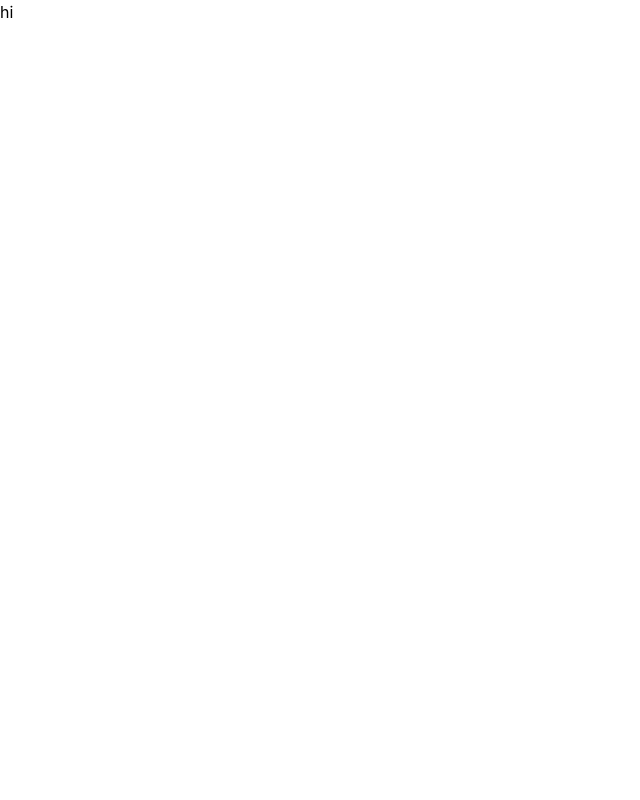
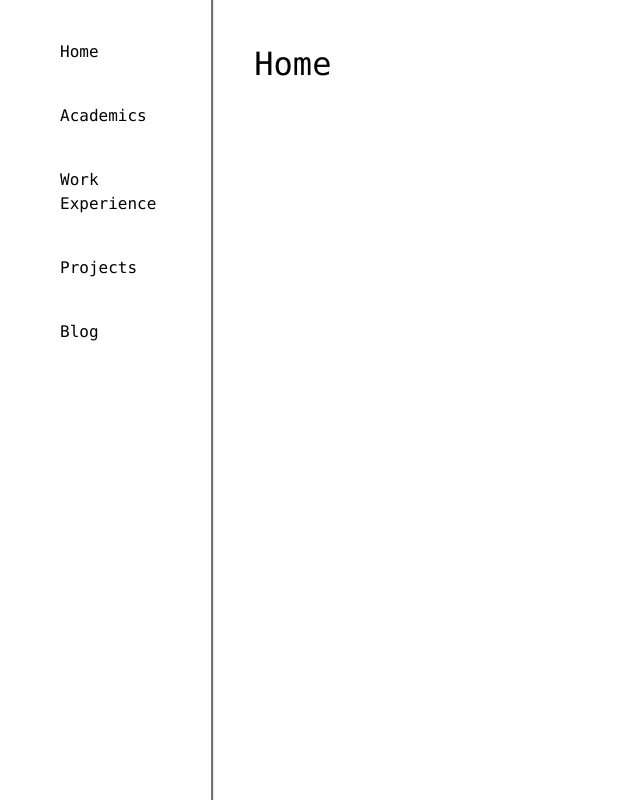
Before and after one commit to shreybirmiwal/shreybirmiwal, a React (Create React App) app: page / in a window 1280 px wide. Shown: the whole page, without its empty margins (0-640 px from the left). Built offline with nearby package versions, Linux system fonts and the light colour scheme.

Commit message:
basic website blog setup

```diff
--- a/src/App.js
+++ b/src/App.js
@@ -1,11 +1,136 @@
+import React, { useState } from 'react';
+
+function App() {
+  const [activeTab, setActiveTab] = useState('home');
+
+  const handleTabClick = (tab) => {
+    setActiveTab(tab);
+  };
+
+  const renderTabContent = () => {
+    switch (activeTab) {
+      case 'home':
+        return (
+          <div>
+            <h1 className='h1'>
+              Home
+            </h1>
+
+          </div>
+        )
+      case 'academics':
+        return (
+          <div>
+            <h1 className='h1'>
+              Academics
+            </h1>
+
+          </div>
+        )
+      case 'workExperience':
+        return (
+          <div>
+            <h1 className='h1'>
+              Work Experience
+            </h1>
+
+          </div>
+        )
+      case 'projects':
+        return (
+          <div>
+            <h1 className='h1'>
+              Projects
+            </h1>
+
+          </div>
+        )
+      case 'mlBlog':
+        return (
+          <div>
+            <h1 className='h1 mb-5'>
+              Blog
+            </h1>
+
+            <div className="text-blue-500 underline cursor-pointer flex flex-col space-y-2">
+              <a onClick={() => handleTabClick('blog-0')}> [0] Simplified Quantization Program in Python </a>
+            </div>
+
+          </div>
+        )
+
+      case 'blog-0':
+        return (
+          <div>
+            <h1 className='h1'>
+              [0] Simplified Quantization Program in Python
+            </h1>
+            <h2> 4/22/2024 - Shrey Birmiwal </h2>
+
+            <div className='mt-5'>
+              Hi, this is my first post about learning about LLMs. <br />
+              This is how I made an extremely simplified quantization example using python!<br /><br />
+              LLM models have an extremely large amount of parameters. For example, GPT3 has 175 billion parameters. This makes tuning the LLM to custom uses very expensive and intensive. One of the large expenses that this causes in fine tuning is gpu memory. <br />
 
 
-function App() {
+              Why? Here is an example of a matrix from a neural network:
+
+
+              .000012
+              21.20201994
+              .394123913
+              .3888820
+              .999333
+              .12234
+              .44421
+              .0200021
+              .00002
+              1.529
+              .0912
+              1.999999
+
+
+              Each entry in the matrix is a float, usually a float32.
+              In memory each float32 is contained like this:
+
+
+            </div>
+
+
+          </div>
+        )
+
+
+      default:
+        return null;
+    }
+  };
+
   return (
-    <div>
-      hi
+    <div className="flex font-mono">
+
+
+
+      <div className="w-1/6 h-screen border-r-2 border-r-gray-500 pt-5">
+        <div className="flex flex-col justify-center">
+          <h1 className="p-5 ml-10" onClick={() => handleTabClick('home')}>Home</h1>
+          <h1 className="p-5 ml-10" onClick={() => handleTabClick('academics')}>Academics</h1>
+          <h1 className="p-5 ml-10" onClick={() => handleTabClick('workExperience')}>Work Experience</h1>
+          <h1 className="p-5 ml-10" onClick={() => handleTabClick('projects')}>Projects</h1>
+          <h1 className="p-5 ml-10" onClick={() => handleTabClick('mlBlog')}>Blog</h1>
+        </div>
+      </div>
+
+
+
+      <div className="w-5/6 h-screen border-l p-10">
+        {renderTabContent()}
+      </div>
+
+
     </div>
   );
+
 }
 
 export default App;
--- a/src/index.css
+++ b/src/index.css
@@ -15,3 +15,7 @@ code {
   font-family: source-code-pro, Menlo, Monaco, Consolas, 'Courier New',
     monospace;
 }
+
+.h1 {
+  font-size: 2rem;
+}
```
